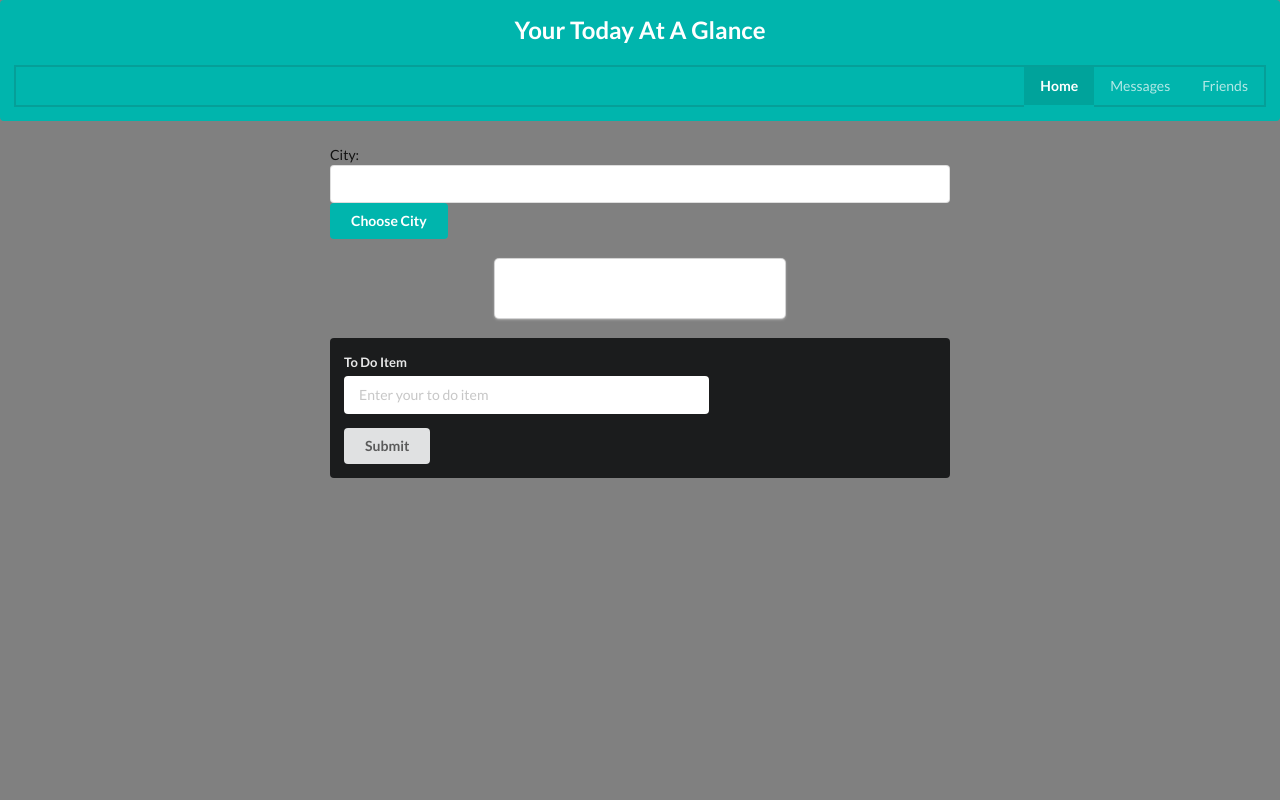
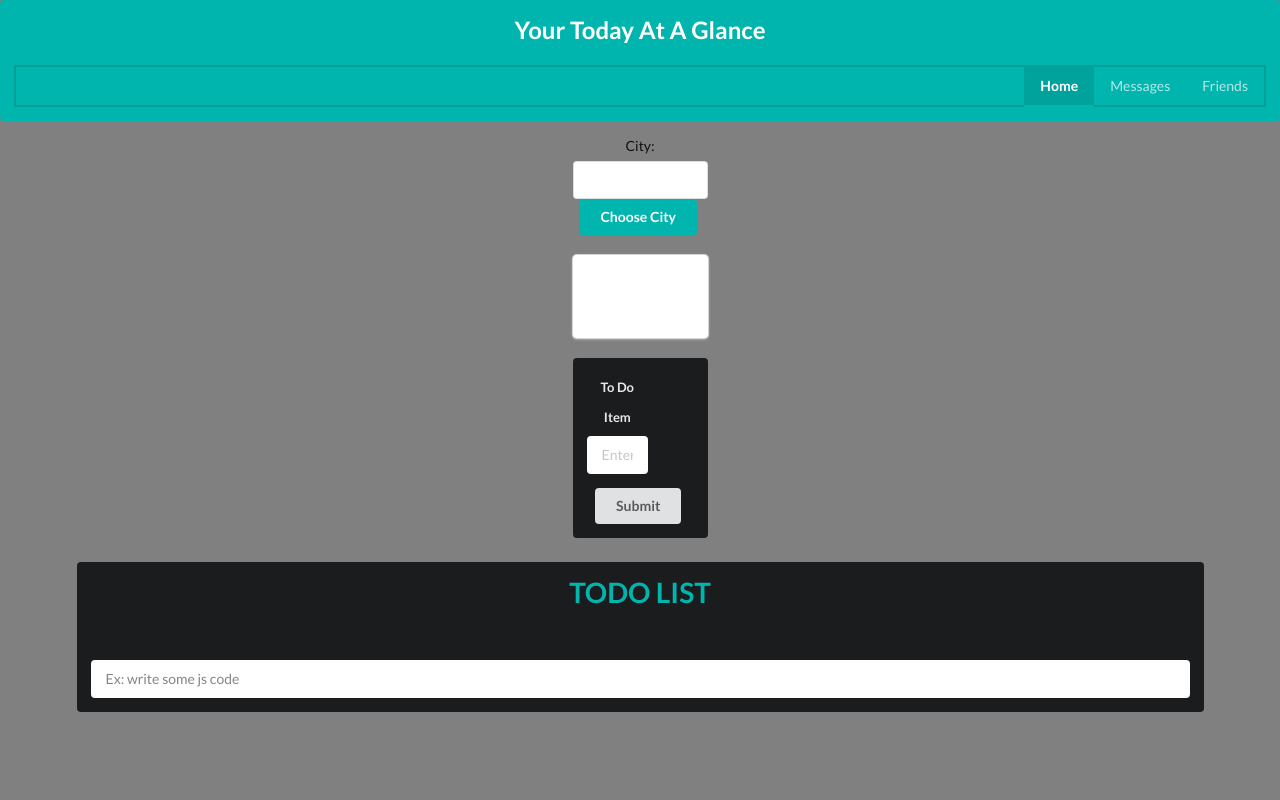
Before and after one commit to 8bitsofmike/VIT-FinalProject, a PHP site: page / in a window 1280 px wide. Run offline with PHP 8.4, Linux system fonts and the light colour scheme.

Commit message:
Added rough version of list feature

```diff
--- a/index.html
+++ b/index.html
@@ -32,27 +32,7 @@
             </div>
     </div>
 
-        <!-- <div class="ui inverted segment">
-            <div class="ui inverted secondary pointing menu">
-                <div class="right menu">
-                    <a class="active item">
-                    Home
-                    </a>
-                    <a class="item">
-                    Messages
-                    </a>
-                    <a class="item">
-                    Friends
-                    </a>
-                </div>
-            </div>
-        </div> -->
-
-
-
-
-
-
+    <div class="ui two column centered grid">
         <div class="flex_center_wrapper">
             <div class="flex-child-center">
             <div id="cityselect">
@@ -101,6 +81,14 @@
             </div>
         </div>
 
+        <div class="container ui inverted segment">
+            <h1 class="ui center aligned teal header">TODO LIST</h1>
+            <ul class="todo-list js-todo-list flex-child-center"></ul>
+            <form class="js-form ui inverted form">
+                <input autofocus type="text" placeholder="Ex: write some js code" class="js-todo-input">
+            </form>
+        </div>
+    </div>
 <script type="text/javascript" src="index.js"></script>
 <script src="https://code.jquery.com/jquery-3.4.1.min.js"
     integrity="sha256-CSXorXvZcTkaix6Yvo6HppcZGetbYMGWSFlBw8HfCJo=" crossorigin="anonymous"></script>
--- a/index.js
+++ b/index.js
@@ -1,3 +1,5 @@
+
+//access OpenWeather API and draw to site
 window.onload = function()
 {
     weatherBallon (5405380);
@@ -9,7 +11,7 @@ window.onload = function()
     var key = "1173377dfba588826f50605cbe8d5860";
 
     //using Fetch to grab data from OWM API
-        fetch("https://api.openweathermap.org/data/2.5/weather?id=" + cityID + "&appid=" + key)
+    fetch("https://api.openweathermap.org/data/2.5/weather?id=" + cityID + "&units=imperial" + "&appid=" + key)
     .then(function(resp) { return resp.json() })
     .then(function(data) {
         console.log(data);
@@ -26,27 +28,112 @@ window.onload = function()
 
     let sunriseDate = new Date(unixSunrise * 1000);
     let sunsetDate = new Date(unixSunset * 1000);
-        let currentTemp = calcFarenheit(d.main.temp);
-        let highTemp = calcFarenheit(d.main.temp_max);
-        let lowTemp = calcFarenheit(d.main.temp_min);
+    let currentTemp = d.main.temp;
+    let highTemp = d.main.temp_max;
+    let lowTemp = d.main.temp_min;
 
     new Date
-
-        //var celcius = Math.round(parseFloat(d.main.temp)-273.15);
-        //var farenheit = Math.round(((parseFloat(d.main.temp)-279.15)*1.8)+32);
-
-    function calcFarenheit(temp)
-    {
-        farenheit=Math.round(((parseFloat(temp)-279.15)*1.8)+32);
-        return farenheit
-    }
-
 
     document.getElementById("cityheader").innerHTML = d.name;
     document.getElementById("currenttemp").innerHTML = "The current temperature is " + currentTemp + "&deg;";
     document.getElementById("todaysforcast").innerHTML = "Today\'s weather forcast for " + d.name  + ":<br />" + "The high temp will be " + highTemp + "&deg; F" + " and the low temp will be " + lowTemp + "&deg; F";
-    // document.getElementById("currenttemp").innerHTML = "The current temperature is " + currentTemp + "&deg;" + "F";
-    //document.getElementById("clouds").innerHTML = d.weather[];
     document.getElementById("sunrise").innerHTML = "<br />" + "The sun will rise at " + sunriseDate;
     document.getElementById("sunset").innerHTML = "The sun will set at " + sunsetDate;
 }
+
+
+//todo list section
+let todoItems = [];
+
+function addTodo(text)
+{
+    //making a const reference to value in this obj
+    const todo =
+    {
+        text,
+        checked: false,
+        id: Date.now(),
+    };
+
+    //pushing
+    todoItems.push(todo);
+    //console.log(todoItems);
+
+    const list = document.querySelector('.js-todo-list');
+
+    //inserting new li elements for each todo item
+    //beforeend places li element before closing tag
+    //data-key to locate item id easier
+    list.insertAdjacentHTML('beforeend',
+    `<li class="todo-item" data-key="${todo.id}">
+        <input id="${todo.id}" type="checkbox"/>
+        <label for="${todo.id}" class="tick js-tick"></label>
+        <span>${todo.text}</span>
+        <button class="ui button delete-todo js-delete-todo"></button>
+    </li>
+    `);
+}
+
+const form = document.querySelector('.js-form');
+
+//block default action
+//in this case stop browser from page refresh on form submission
+form.addEventListener('submit', event =>
+{
+    event.preventDefault();
+    const input = document.querySelector('.js-todo-input');
+
+    //remove whitespace if any entered
+    const text = input.value.trim();
+
+    if (text !=='')
+    {
+        //pass text to addTodo function
+        addTodo(text);
+        input.value = '';
+        //focus on the text that's input
+        input.focus();
+    }
+});
+
+// add listenter to mark task "done"
+const list = document.querySelector('.js-todo-list');
+list.addEventListener('click', event =>
+{
+    //listening for clicks in .js-todo-list
+    if (event.target.classList.contains('js-tick'))
+    {
+        const itemKey = event.target.parentElement.dataset.key;
+        toggleDone(itemKey);
+    }
+
+    if(event.target.classList.contains('js-delete-todo'))
+    {
+        const itemKey = event.target.parentElement.dataset.key;
+        deleteTodo(itemKey);
+    }
+});
+
+function deleteTodo(key)
+{
+    todoItems = todoItems.filter(item => item.id !== Number(key));
+    item = document.querySelector(`[data-key='${key}']`);
+    item.remove();
+}
+
+//get key that was checked/unchecked
+function toggleDone(key)
+{
+    const index = todoItems.findIndex(item => item.id === Number(key));
+    todoItems[index].checked = !todoItems[index].checked;
+
+    const item = document.querySelector(`[data-key='${key}']`);
+    if (todoItems[index].checked)
+    {
+        item.classList.add('done');
+    }
+    else
+    {
+        item.classList.remove('done');
+    }
+}
--- a/styles.css
+++ b/styles.css
@@ -1,12 +1,26 @@
 body
 {
     background: grey;
+    font-size: 1.5em;
 }
 
 h1
 {
     color: white;
     text-align: center;
+}
+
+.card
+{
+    width: 80%;
+}
+.container
+{
+    display: flex;
+    flex-wrap: wrap;
+    flex-direction: column;
+    align-content: center;
+    align-items: center;
 }
 
 .flex_center_wrapper
@@ -16,6 +30,7 @@ h1
     flex-direction: column;
     align-content: center;
     align-items: center;
+    text-align: center'
 }
 
 .flex-child-center
```
Also changed, not shown: 1 other file. Lines whose indentation alone changed are shown as unchanged.
